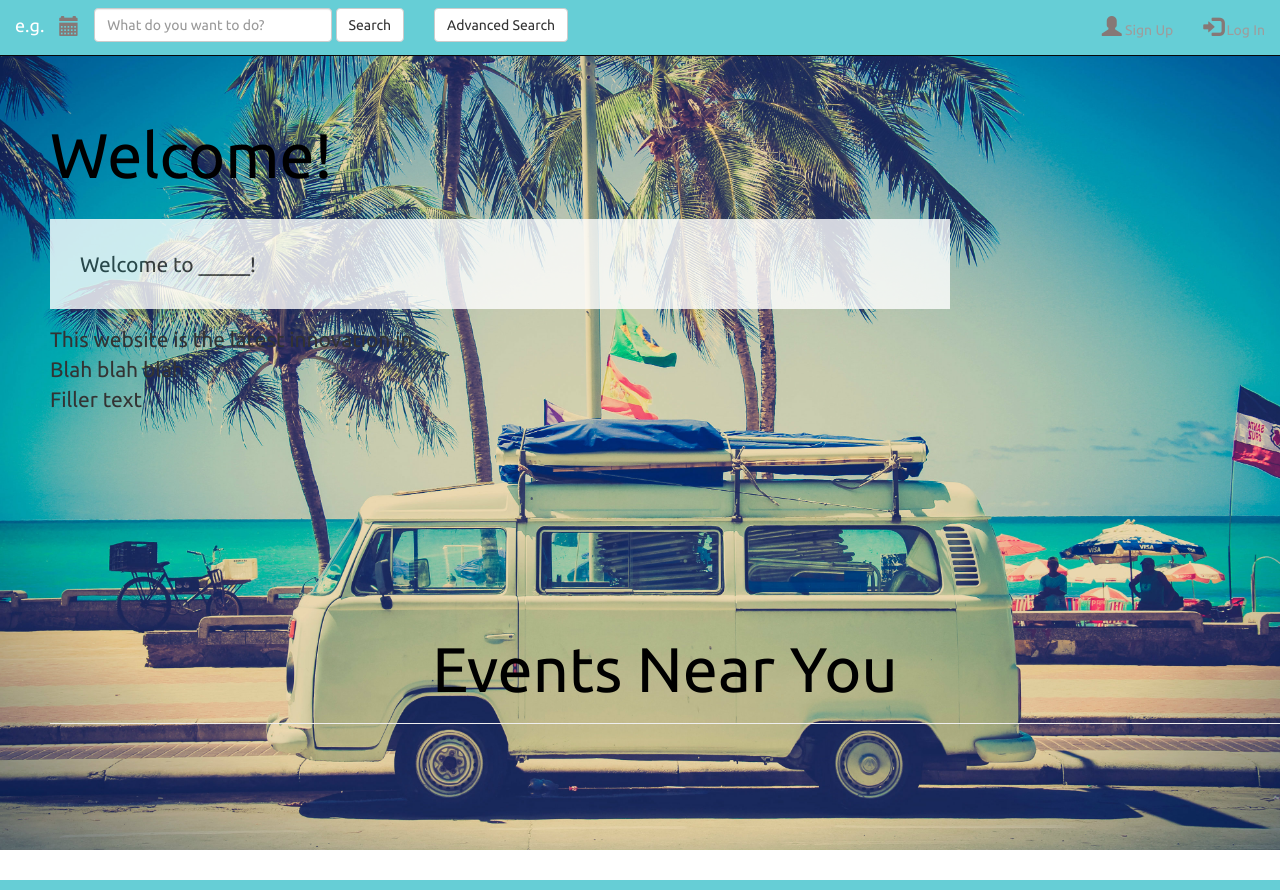
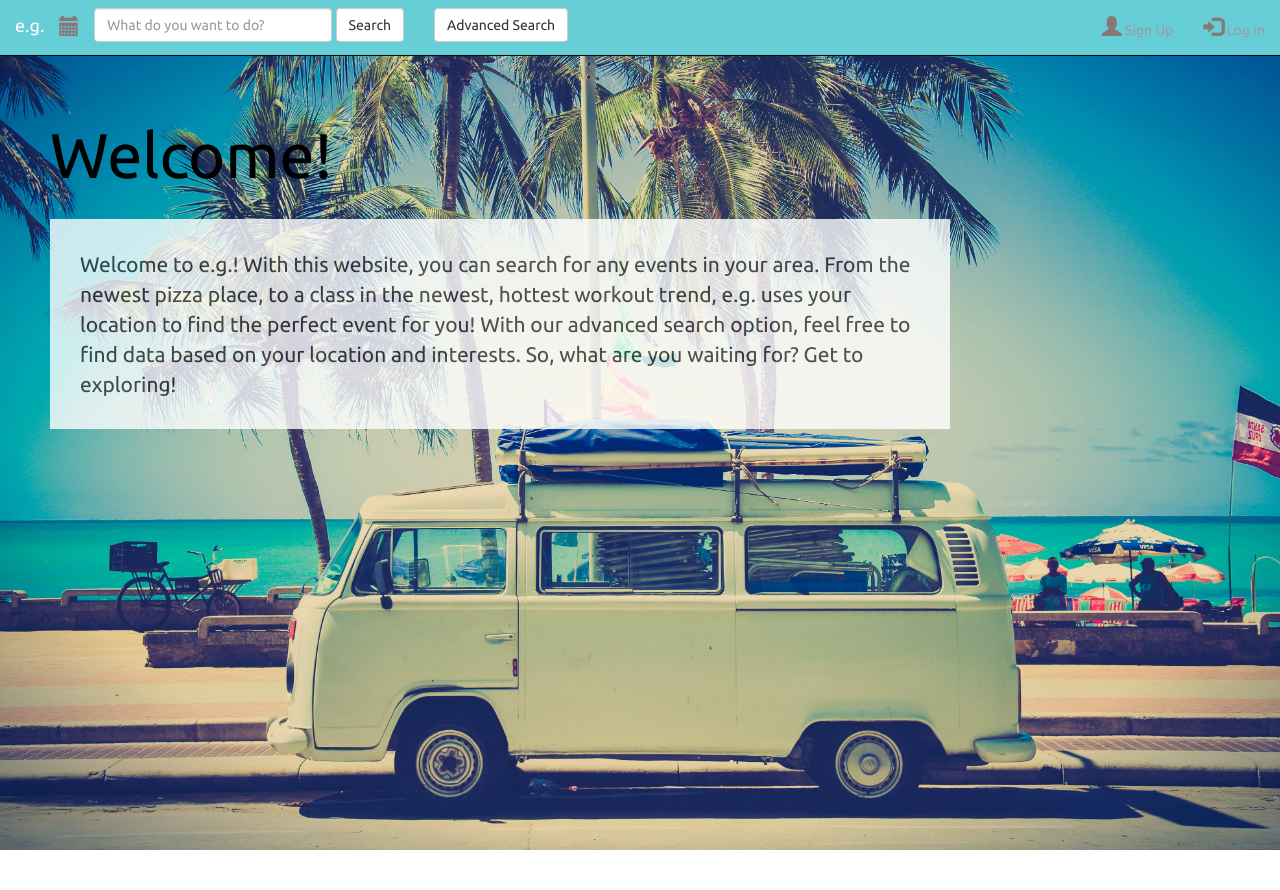
Before and after one commit to ykadir42/tbmagestic, a Flask app: page / in a window 1280 px wide. Shown: the top 890 px of the page. Run offline with Flask 2, Linux system fonts and the light colour scheme; some libraries are stand-ins or nearby versions.

Commit message:
Updated Index.html

```diff
--- a/templates/index.html
+++ b/templates/index.html
@@ -4,13 +4,13 @@
   <h1 style="color:black"> Welcome!</h1>
   <br>
   <p class = "large">
-  Welcome to _____!
+  Welcome to e.g.! With this website, you can search for any events in your area.
+  From the newest pizza place, to a class in the newest, hottest workout trend,
+  e.g. uses your location to find the perfect event for you! With our advanced search
+  option, feel free to find data based on your location and interests. So, what are
+  you waiting for? Get to exploring!
 </p>
-  <p class = "medium">
-    This website is the latest innovation in<br>
-    Blah blah blah <br>
-    Filler text <br>
-  <br><br> <br> <br> <br> <br>
+  <br><br> <br> <br> <br> <br><br><br> <br> <br> <br> <br><br><br> <br> <br> <br> <br> <br> <br> <BR>
   <div class = "page-header" style="text-align:center">
     <h1 style="color:black"> Events Near You</h1>
   </div>
```
